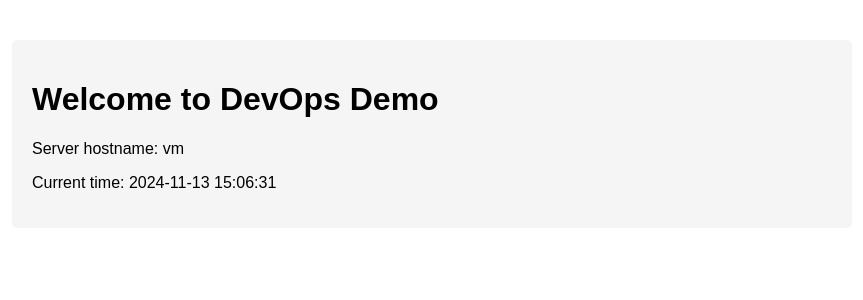
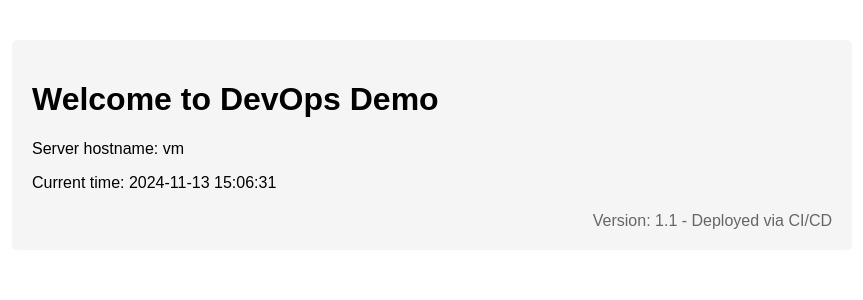
Before and after one commit to noragami90/debops-demo, a Flask app: page / in a window 1280 px wide. Shown: the top 300 px of the page, without its empty margins (208-1071 px from the left). Run offline with Flask 2, Linux system fonts and the light colour scheme.

Commit message:
feat: add version number to page

```diff
--- a/templates/index.html
+++ b/templates/index.html
@@ -1,4 +1,3 @@
-<!-- templates/index.html -->
 <!DOCTYPE html>
 <html>
 <head>
@@ -15,6 +14,11 @@
             padding: 20px;
             border-radius: 5px;
         }
+        .footer {
+            margin-top: 20px;
+            text-align: right;
+            color: #666;
+        }
     </style>
 </head>
 <body>
@@ -22,6 +26,9 @@
         <h1>Welcome to DevOps Demo</h1>
         <p>Server hostname: {{ hostname }}</p>
         <p>Current time: {{ current_time }}</p>
+        <div class="footer">
+            Version: 1.1 - Deployed via CI/CD
+        </div>
     </div>
 </body>
 </html>
```
